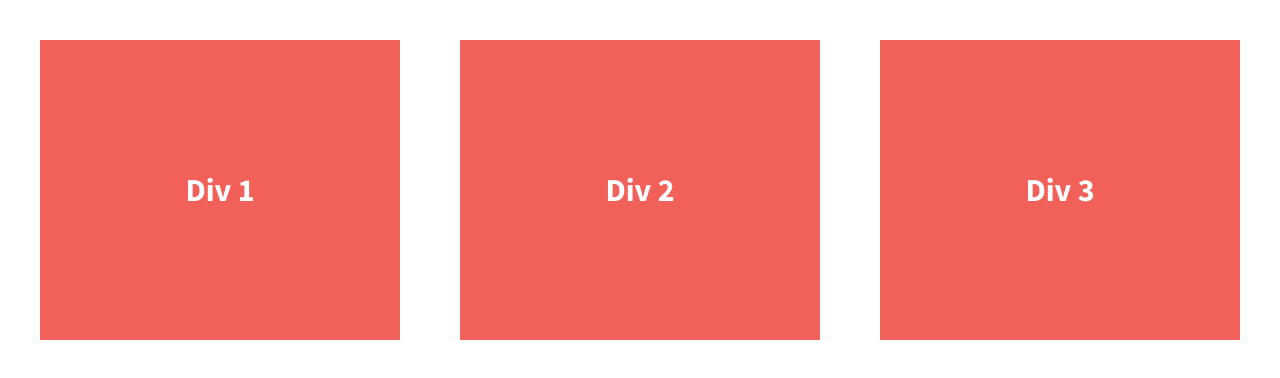
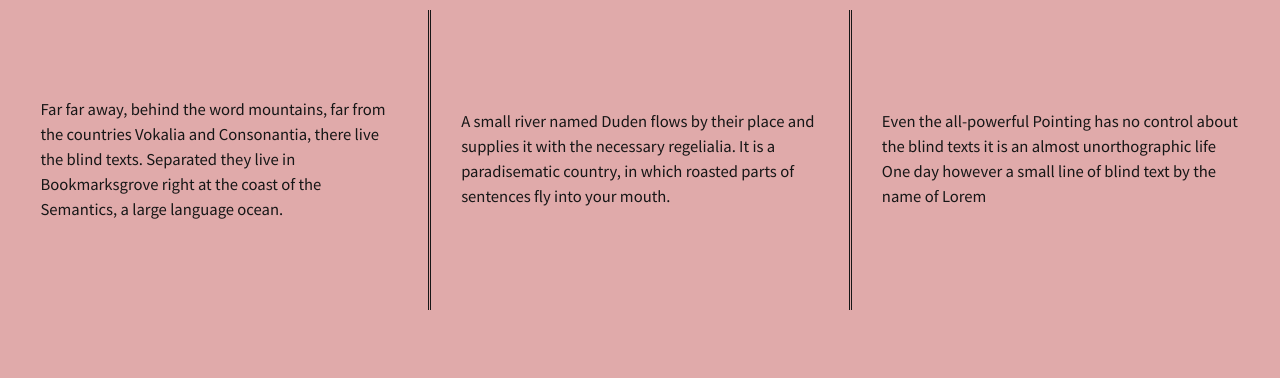
Before and after one commit to MariaWandiba/07.01-206-divs-flexbox-starter, a plain HTML site: page index.html in a window 1280 px wide. Drawn offline with nearby package versions, Linux system fonts and the light colour scheme.

Commit message:
edited the css for custom look

```diff
--- a/css/main.css
+++ b/css/main.css
@@ -96,20 +96,21 @@ textarea {
    ========================================================================== */
 
 html {
-  background-color: #fff;
+  background-color: rgb(224, 170, 170);
   height: 100%;
 }
 
 body {
   font-family: "Source Sans Pro", sans-serif;
-  padding: 2em;
-  font-size: 1.25em;
+  padding: 1em;
+  font-size: 0.65em;
   height: 100%;
+  color: rgb(22, 22, 22);
 }
 
 .wrapper {
   /*add display:flex and set justify-content to space-between*/
-  font-weight: 700;
+  font-weight: 400;
   display: flex;
   justify-content: space-between;
 }
@@ -122,13 +123,17 @@ body {
   width: 30%;
   justify-content: center;
   align-items: center;
-  color: #fff;
+  color: rgb(22, 22, 22);
   line-height: 1.5em;
   font-size: 1.6em;
-  background-color: #f16059;
   height: 300px;
+  padding: 0 30px;
 }
 
+.div-2 {
+  border-left: double;
+  border-right: double;
+}
 /* ==========================================================================
    Helper classes
    ========================================================================== */
--- a/index.html
+++ b/index.html
@@ -1,51 +1,89 @@
-<!doctype html>
+<!DOCTYPE html>
 <html class="no-js" lang="">
   <head>
-        <meta charset="utf-8">
-        <meta http-equiv="x-ua-compatible" content="ie=edge">
+    <meta charset="utf-8" />
+    <meta http-equiv="x-ua-compatible" content="ie=edge" />
     <title>Make me into a grid!</title>
-        <meta name="description" content="">
-        <meta name="viewport" content="width=device-width, initial-scale=1">
+    <meta name="description" content="" />
+    <meta name="viewport" content="width=device-width, initial-scale=1" />
 
-        <link rel="apple-touch-icon" href="apple-touch-icon.png">
+    <link rel="apple-touch-icon" href="apple-touch-icon.png" />
     <!-- Place favicon.ico in the root directory -->
 
-        <link rel="stylesheet" href="css/normalize.css">
-        <link rel="stylesheet" href="css/main.css">
+    <link rel="stylesheet" href="css/normalize.css" />
+    <link rel="stylesheet" href="css/main.css" />
     <script src="js/vendor/modernizr-2.8.3.min.js"></script>
-        <link href='http://fonts.googleapis.com/css?family=Lora:700' rel='stylesheet' type='text/css'>
-        <link href='http://fonts.googleapis.com/css?family=Source+Sans+Pro:400,700' rel='stylesheet' type='text/css'>
+    <link
+      href="http://fonts.googleapis.com/css?family=Lora:700"
+      rel="stylesheet"
+      type="text/css"
+    />
+    <link
+      href="http://fonts.googleapis.com/css?family=Source+Sans+Pro:400,700"
+      rel="stylesheet"
+      type="text/css"
+    />
   </head>
   <body>
     <!--[if lt IE 8]>
-            <p class="browserupgrade">You are using an <strong>outdated</strong> browser. Please <a href="http://browsehappy.com/">upgrade your browser</a> to improve your experience.</p>
+      <p class="browserupgrade">
+        You are using an <strong>outdated</strong> browser. Please
+        <a href="http://browsehappy.com/">upgrade your browser</a> to improve
+        your experience.
+      </p>
     <![endif]-->
 
     <section class="wrapper">
       <div class="div-1">
-                Div 1
+        <p>
+          Far far away, behind the word mountains, far from the countries
+          Vokalia and Consonantia, there live the blind texts. Separated they
+          live in Bookmarksgrove right at the coast of the Semantics, a large
+          language ocean.
+        </p>
       </div>
       <div class="div-2">
-                Div 2
+        <p>
+          A small river named Duden flows by their place and supplies it with
+          the necessary regelialia. It is a paradisematic country, in which
+          roasted parts of sentences fly into your mouth.
+        </p>
       </div>
       <div class="div-3">
-                Div 3
+        <p>
+          Even the all-powerful Pointing has no control about the blind texts it
+          is an almost unorthographic life One day however a small line of blind
+          text by the name of Lorem
+        </p>
       </div>
     </section>
 
     <script src="https://ajax.googleapis.com/ajax/libs/jquery/1.11.3/jquery.min.js"></script>
-        <script>window.jQuery || document.write('<script src="js/vendor/jquery-1.11.3.min.js"><\/script>')</script>
+    <script>
+      window.jQuery ||
+        document.write(
+          '<script src="js/vendor/jquery-1.11.3.min.js"><\/script>'
+        );
+    </script>
     <script src="js/plugins.js"></script>
     <script src="js/main.js"></script>
 
     <!-- Google Analytics: change UA-XXXXX-X to be your site's ID. -->
     <script>
-            (function(b,o,i,l,e,r){b.GoogleAnalyticsObject=l;b[l]||(b[l]=
-            function(){(b[l].q=b[l].q||[]).push(arguments)});b[l].l=+new Date;
-            e=o.createElement(i);r=o.getElementsByTagName(i)[0];
-            e.src='https://www.google-analytics.com/analytics.js';
-            r.parentNode.insertBefore(e,r)}(window,document,'script','ga'));
-            ga('create','UA-XXXXX-X','auto');ga('send','pageview');
+      (function (b, o, i, l, e, r) {
+        b.GoogleAnalyticsObject = l;
+        b[l] ||
+          (b[l] = function () {
+            (b[l].q = b[l].q || []).push(arguments);
+          });
+        b[l].l = +new Date();
+        e = o.createElement(i);
+        r = o.getElementsByTagName(i)[0];
+        e.src = "https://www.google-analytics.com/analytics.js";
+        r.parentNode.insertBefore(e, r);
+      })(window, document, "script", "ga");
+      ga("create", "UA-XXXXX-X", "auto");
+      ga("send", "pageview");
     </script>
   </body>
 </html>
```
Lines whose indentation alone changed are shown as unchanged.
